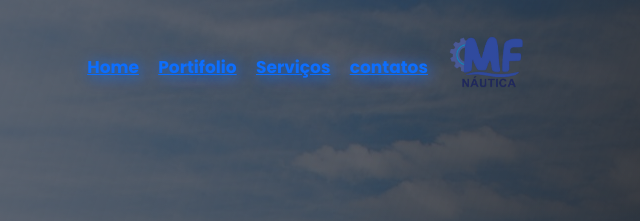
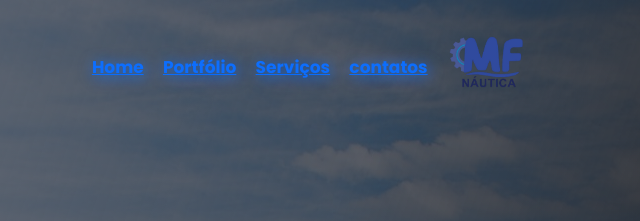
Before and after one commit to Dudi214/mfnautica, a plain HTML site: page index.html in a window 1280 px wide. Shown: the top 221 px of the page, 371-1011 px from the left. Drawn offline with nearby package versions, Linux system fonts and the light colour scheme.

Commit message:
Descrição da mudança

```diff
--- a/index.html
+++ b/index.html
@@ -12,7 +12,7 @@
   <header>
     <div id="links">
       <a href="index.html">Home</a>
-      <a href="portifolio.html">Portifolio</a>
+      <a href="portifolio.html">Portfólio</a>
       <a href="servicos.html">Serviços</a>
       <a href="javascript:clickButton()">contatos</a>
     </div>
```
Also changed, not shown: servicos.html (+2 -2 lines).
